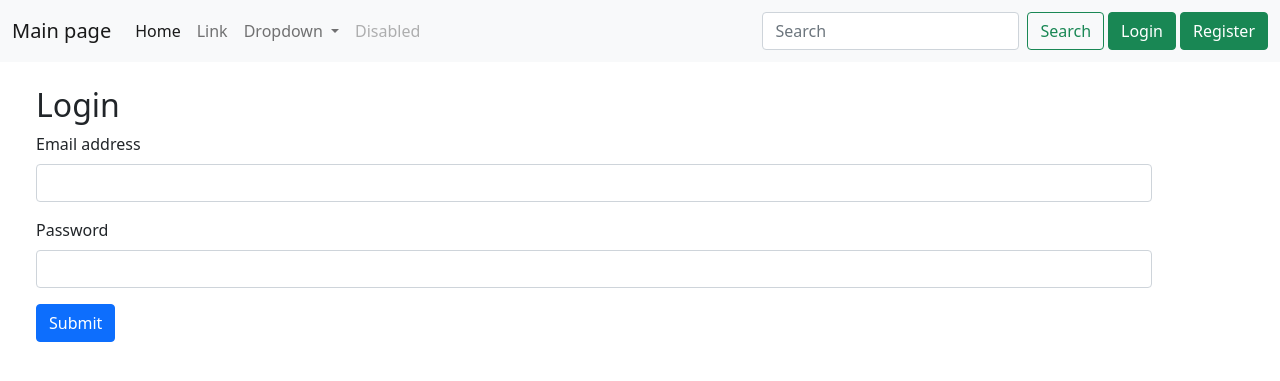
After one commit to IvanoReali/hillel_docker, a FastAPI app: template frontend/app/templates/pages/login.html in a window 1280 px wide. The commit adds this page. Shown: the top 381 px of the page. Run offline with FastAPI, Linux system fonts and the light colour scheme; the template is opened without the code that fills it, so the values that code supplies are empty.

Commit message:
30 login CHP1

```diff
--- a/frontend/app/templates/components/auth.html
+++ b/frontend/app/templates/components/auth.html
@@ -5,7 +5,7 @@
 <button type="button" class="btn btn-warning">Logout</button>
 {% else %}
 
-<a class="btn btn-success m-1" href="#">Login</a>
+<a class="btn btn-success m-1" href="{{ url_for('user_login') }}">Login</a>
 <a class="btn btn-success" href="{{ url_for('user_register') }}">Register</a>
 
 {% endif %}
--- /dev/null
+++ b/frontend/app/templates/pages/login.html
@@ -0,0 +1,34 @@
+{% extends "base.html" %}
+
+
+{% block content %}
+
+<div class="m-4 container">
+
+  <h2>Login</h2>
+
+  {% if error %}
+    <div class="alert alert-danger" role="alert">
+      {{ error }}
+    </div>
+  {% endif %}
+
+  <form method="post" action="{{ url_for('user_login') }}">
+  <div class="mb-3">
+    <label for="exampleInputEmail1" class="form-label">Email address</label>
+    <input name="email" type="email" class="form-control" id="exampleInputEmail1" aria-describedby="emailHelp" required value="{{ email }}">
+  </div>
+
+  <div class="mb-3">
+    <label for="exampleInputPassword1" class="form-label">Password</label>
+    <input name="password"  type="password" class="form-control" id="exampleInputPassword1" required minlength="3">
+  </div>
+
+  <button type="submit" class="btn btn-primary">Submit</button>
+</form>
+
+
+</div>
+
+
+{% endblock %}
```
Also changed, not shown: frontend/app/router_user.py (+16 -0 lines).
